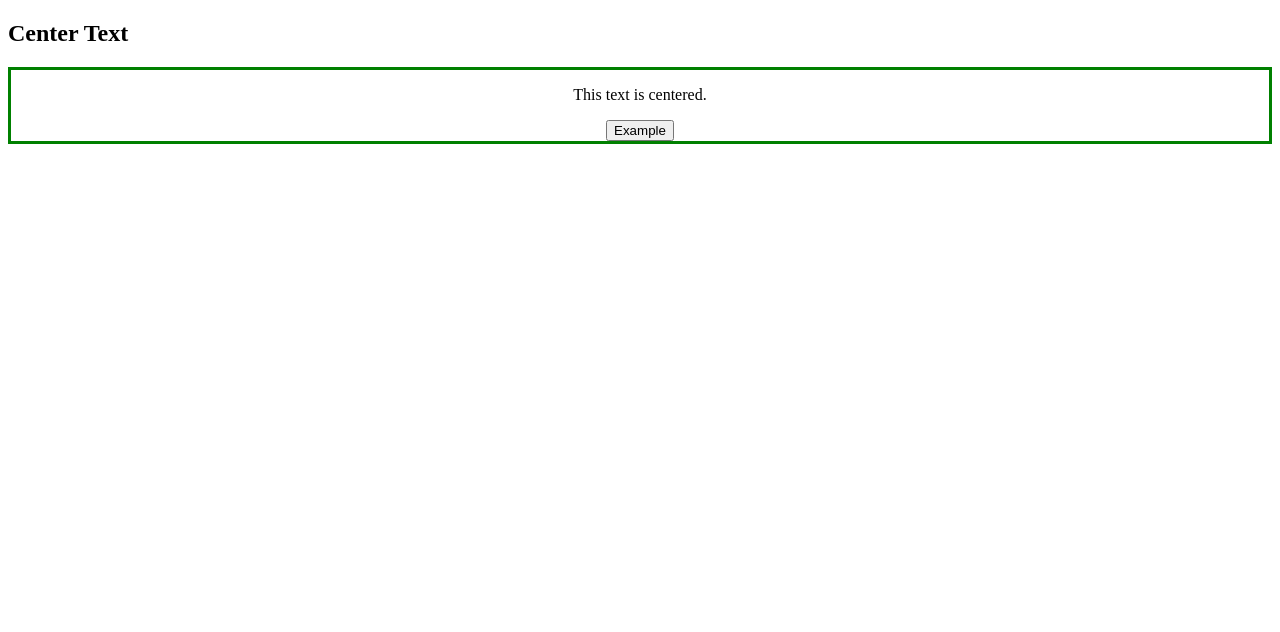
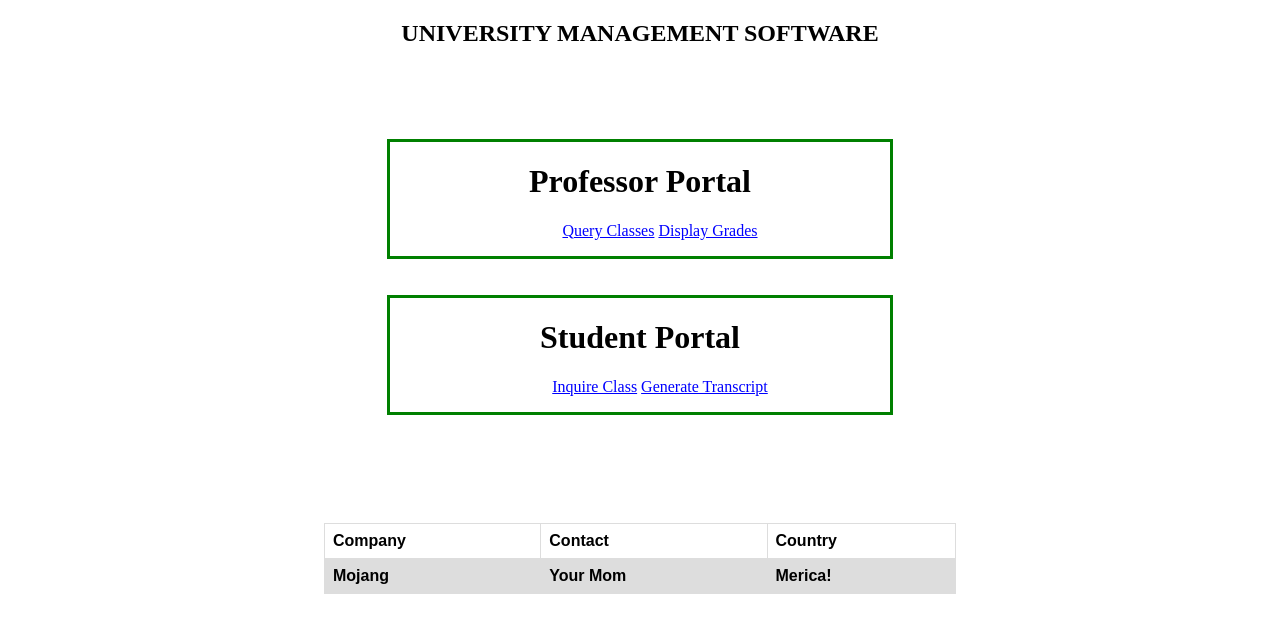
Before and after one commit to JaredDyreson/Uni-Manager, a plain HTML site: page index.html in a window 1280 px wide. Drawn offline with Linux system fonts and the light colour scheme.

Commit message:
working on the front end

```diff
--- a/index.html
+++ b/index.html
@@ -1,21 +1,54 @@
 <!DOCTYPE html>
 <html>
 <head>
-<style>
-.center {
-  text-align: center;
-  border: 3px solid green;
-}
-</style>
+    <link rel="stylesheet" href="styles.css"></link>
 </head>
 <body>
 
-<h2>Center Text</h2>
+<center><h2>UNIVERSITY MANAGEMENT SOFTWARE</h2></center>
 
+<br></br>
+<br></br>
+<center>
 <div class="center">
-  <p>This text is centered.</p>
-  <button>Example</button>
+    <h1>Professor Portal</h1>
+    <ul id="menu">
+        <a href="pages/query-classes.html"><li>Query Classes</li></a>
+        <a href="pages/display-grades.html"><li>Display Grades</li></a>
+    </ul>
 </div>
+</center>
+
+<br></br>
+
+<center>
+<div class="center">
+    <h1>Student Portal</h1>
+    <ul id="menu">
+        <a href="https://google.com"><li>Inquire Class</li></a>
+        <a href="https://google.com"><li>Generate Transcript</li></a>
+    </ul>
+</div>
+</center>
+
+<br></br>
+<br></br>
+<br></br>
+
+<center>
+<table>
+  <tr>
+    <th>Company</th>
+    <th>Contact</th>
+    <th>Country</th>
+  </tr>
+  <tr>
+    <th>Mojang</th>
+    <th>Your Mom</th>
+    <th>Merica!</th>
+  </tr>
+</table>
+</center>
 
 </body>
 </html>
--- a/styles.css
+++ b/styles.css
@@ -1,8 +1,40 @@
-.box {
-        background-color:#3F48CC;
-        color:white;
-        font-weight:bold;
-        margin:120px auto;
-        height:150px;
-        width: 200px;
-    }
+.center {
+  text-align: center;
+  border: 3px solid green;
+  width : 500px;
+}
+ul#menu li {
+  display:inline;
+}
+
+/* Make sure the links never turn back to purple */
+
+a { color:blue } /* Globally */
+
+/* Each state */
+
+/* Credit due here! -> https://stackoverflow.com/questions/10312857/blue-and-purple-default-links-how-to-remove */
+
+a:visited { text-decoration: none; color:blue; }
+a:hover { text-decoration: none; color:blue; }
+a:focus { text-decoration: none; color:yellow; }
+a:hover, a:active { text-decoration: none; color:black }
+
+
+/* More credit due here -> https://www.w3schools.com/html/tryit.asp?filename=tryhtml_table_intro */
+
+table {
+  font-family: arial, sans-serif;
+  border-collapse: collapse;
+  width: 50%;
+}
+
+td, th {
+  border: 1px solid #dddddd;
+  text-align: left;
+  padding: 8px;
+}
+
+tr:nth-child(even) {
+  background-color: #dddddd;
+}
```
Also changed, not shown: pages/display-grades.html (added, +19 -0 lines), pages/query-classes.html (added, +23 -0 lines), render.html (added, +31 -0 lines), 1 other file.
